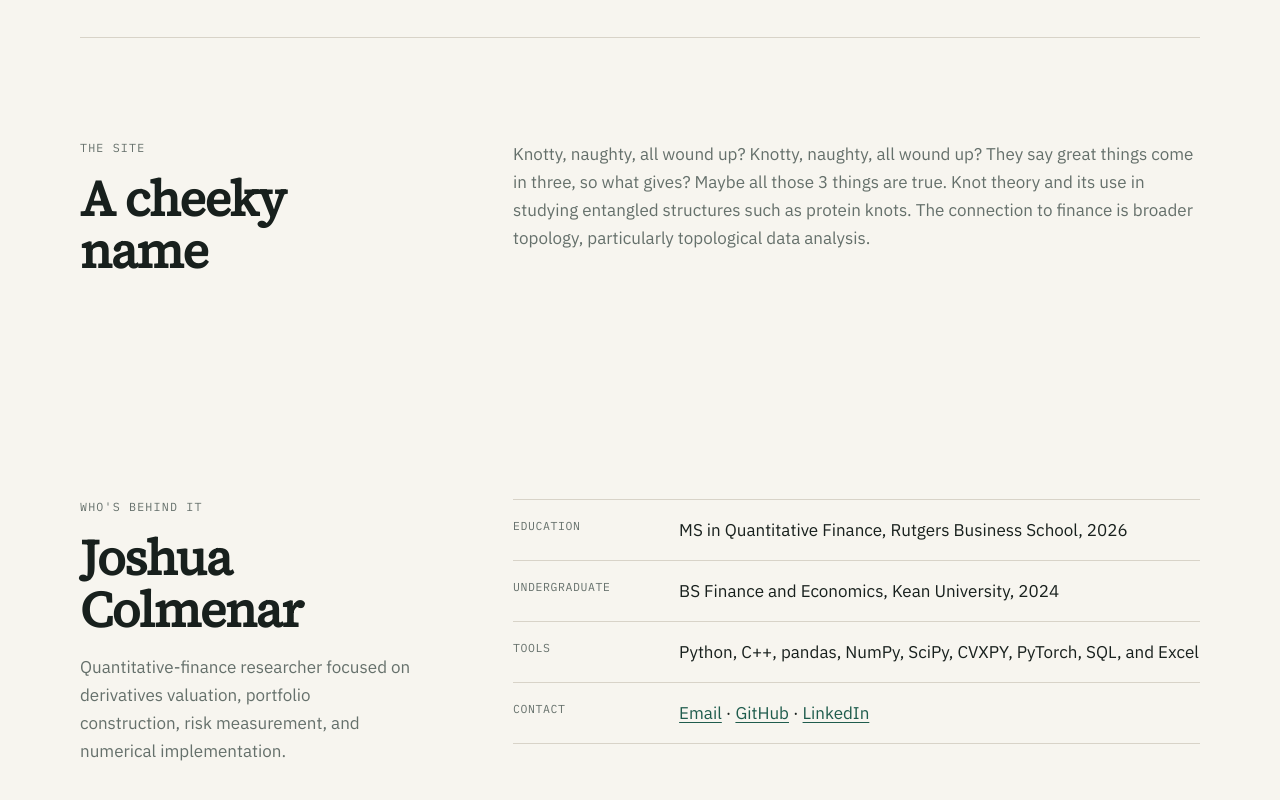
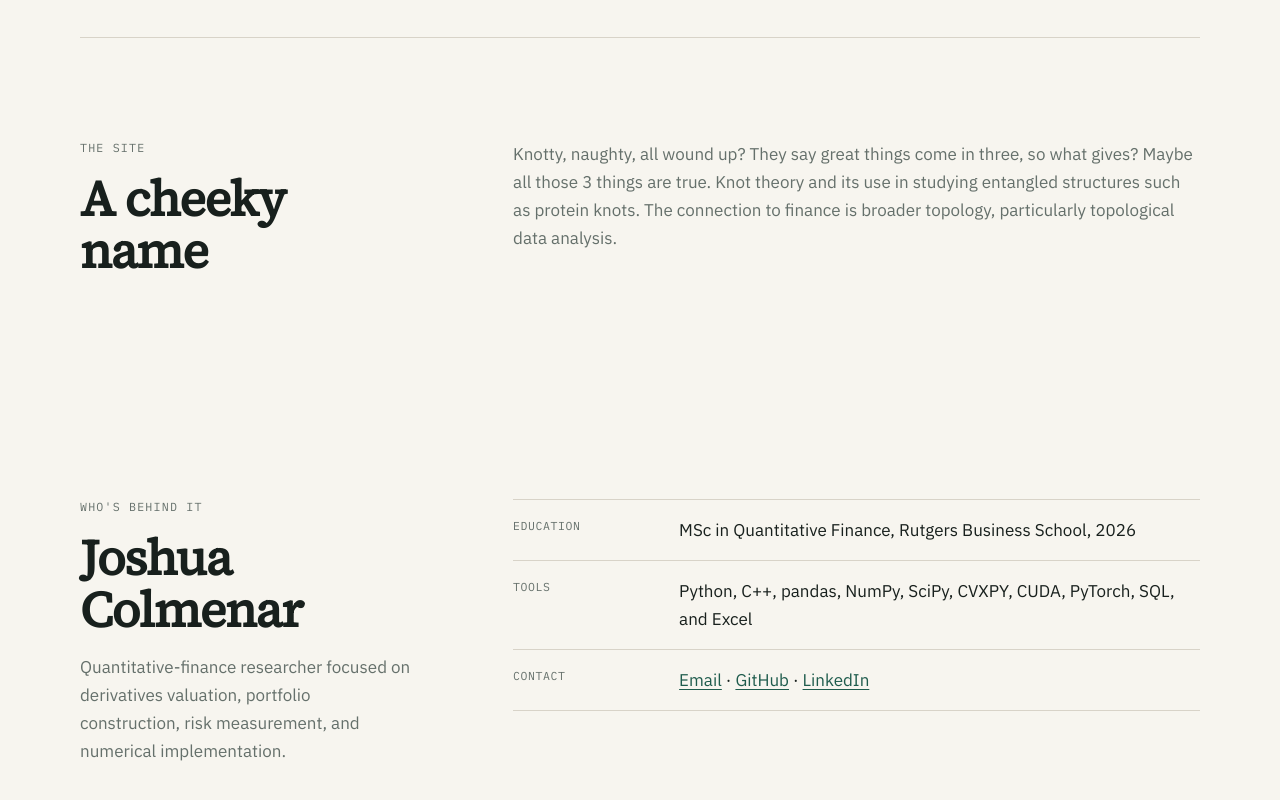
Before and after one commit to ItsKamatis/knottyquant, an Astro site: page /about in a window 1280 px wide. Shown: the part 508-1308 px from the top of the page. Built offline with nearby package versions, Linux system fonts and the light colour scheme; Astro itself is replaced by a stand-in of ours.

Commit message:
"fix: typos, formatting"

```diff
--- a/src/pages/about.astro
+++ b/src/pages/about.astro
@@ -43,7 +43,7 @@ const structuredData = {
       <h2 id="site-principles-title">A cheeky name</h2>
     </div>
     <div>
-      <p>Knotty, naughty, all wound up? Knotty, naughty, all wound up? They say great things come in three, so what gives? Maybe all those 3 things are true. Knot theory and its use in studying entangled structures such as protein knots. The connection to finance is broader topology, particularly topological data analysis. </p>
+      <p>Knotty, naughty, all wound up? They say great things come in three, so what gives? Maybe all those 3 things are true. Knot theory and its use in studying entangled structures such as protein knots. The connection to finance is broader topology, particularly topological data analysis. </p>
     </div>
   </section>
 
@@ -56,15 +56,11 @@ const structuredData = {
     <dl class="fact-list">
       <div>
         <dt>Education</dt>
-        <dd>MS in Quantitative Finance, Rutgers Business School, 2026</dd>
-      </div>
-      <div>
-        <dt>Undergraduate</dt>
-        <dd>BS Finance and Economics, Kean University, 2024</dd>
+        <dd>MSc in Quantitative Finance, Rutgers Business School, 2026</dd>
       </div>
       <div>
         <dt>Tools</dt>
-        <dd>Python, C++, pandas, NumPy, SciPy, CVXPY, PyTorch, SQL, and Excel</dd>
+        <dd>Python, C++, pandas, NumPy, SciPy, CVXPY, CUDA, PyTorch, SQL, and Excel</dd>
       </div>
       <div>
         <dt>Contact</dt>
```
